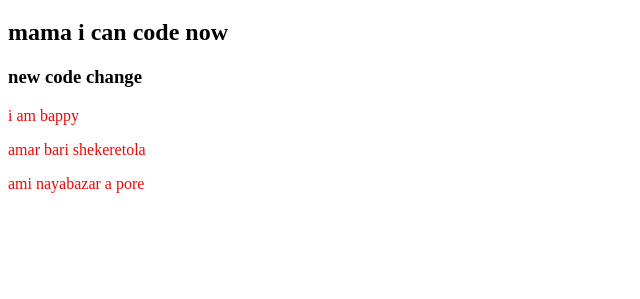
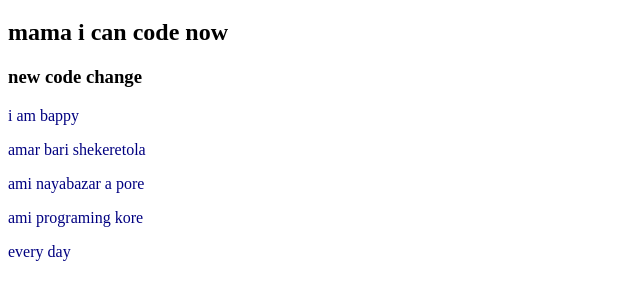
Before and after one commit to Bappy00111/my-second-repo, a plain HTML site: page index.html in a window 1280 px wide. Shown: the part 61-360 px from the top of the page, without its empty margins (0-640 px from the left). Drawn offline with Linux system fonts and the light colour scheme.

Commit message:
style paragaph

```diff
--- a/index.html
+++ b/index.html
@@ -14,6 +14,7 @@
     <p>i am bappy</p>
     <p>amar bari shekeretola</p>
     <p>ami nayabazar a pore</p>
+    <p>ami programing kore</p>
+    <p>every day </p>
 
 </body>
-</html>
--- a/style.css
+++ b/style.css
@@ -1,3 +1,3 @@
 p{
-    color: red;
+    color: navy;
 }
```
